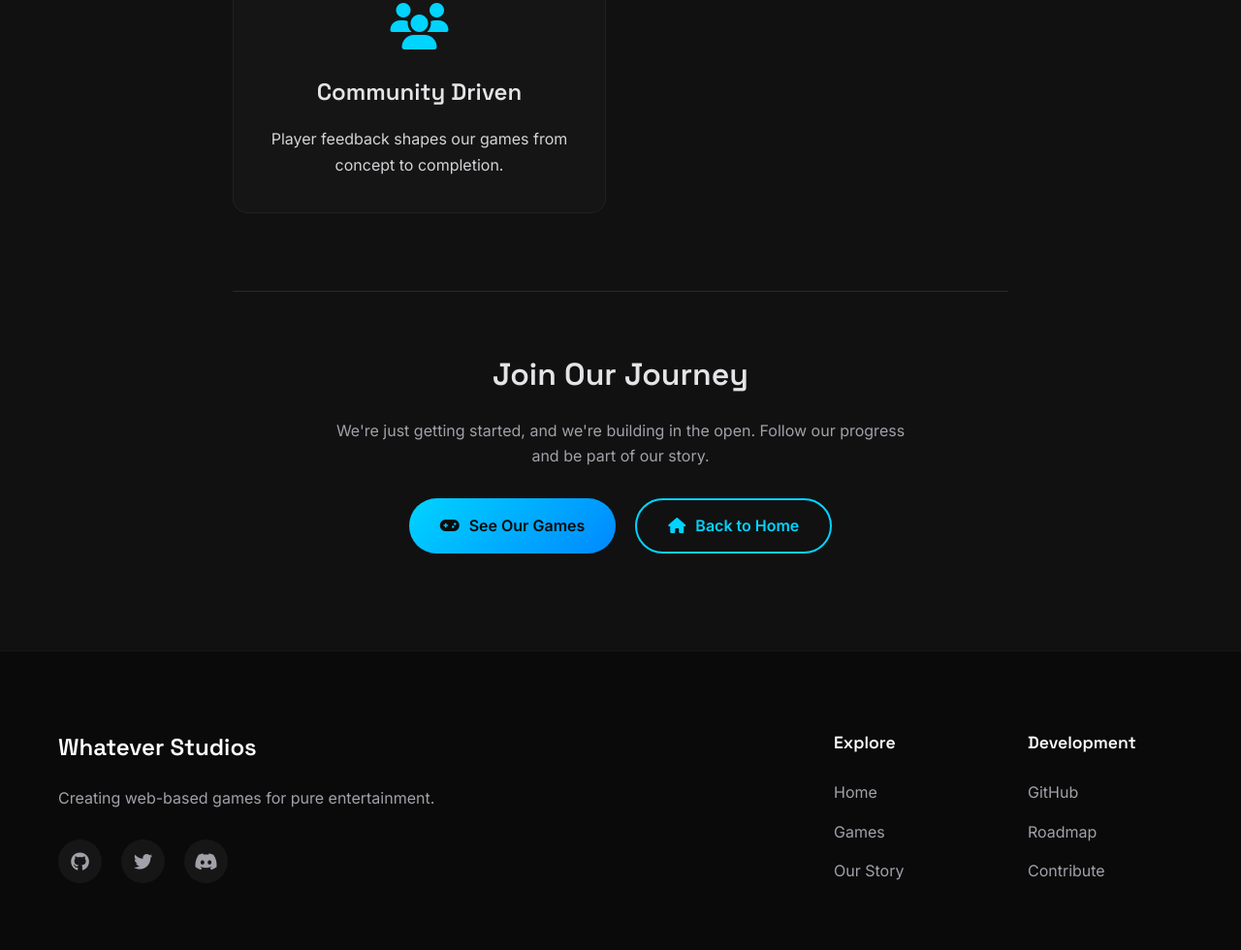
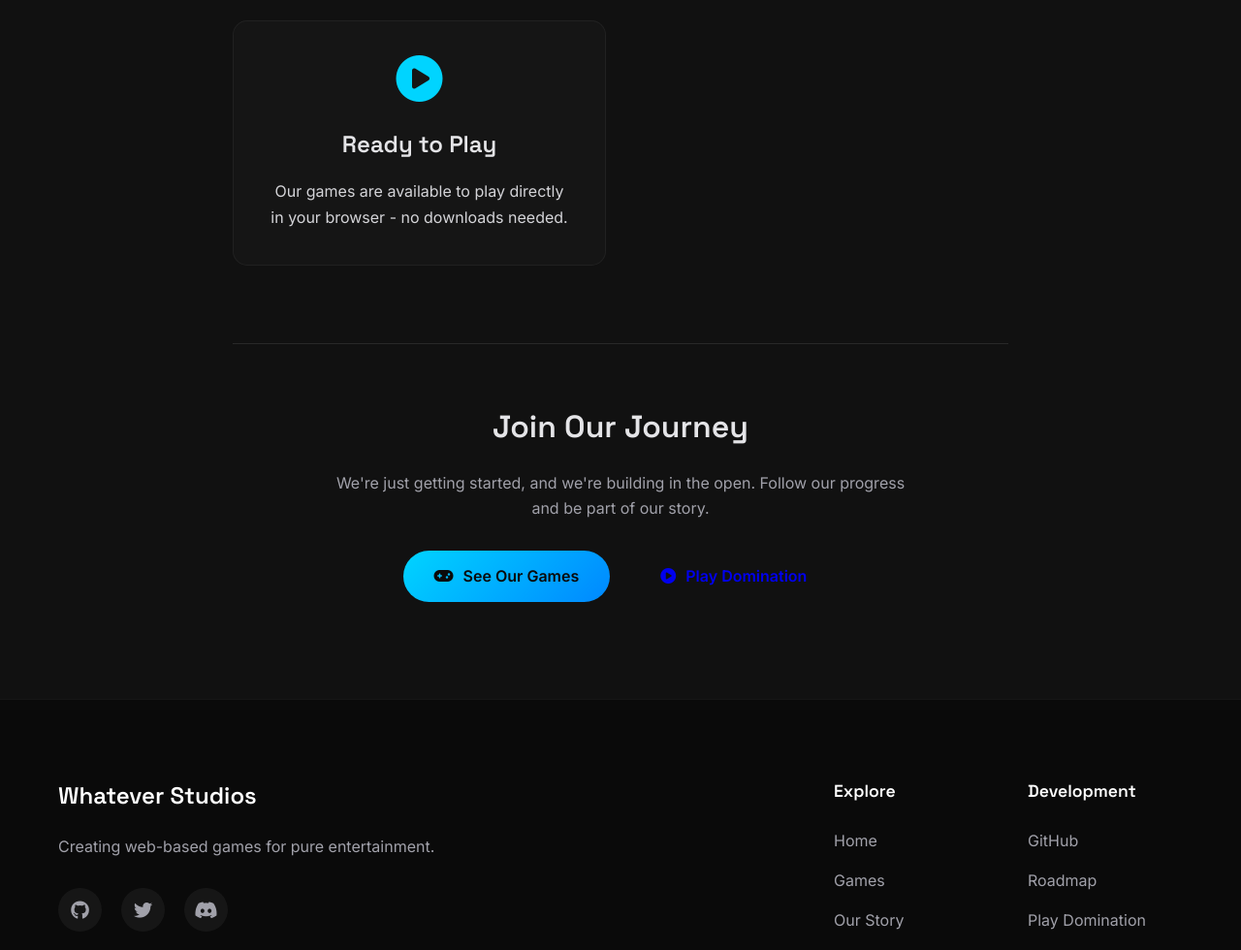
Before and after one commit to Willn0tBill/WtvStudios, a website: page about.html in a window 1280 px wide. Shown: the part 2360-3340 px from the top of the page at 97% size. Drawn offline with Linux system fonts and the light colour scheme.

Commit message:
about.html

```diff
--- a/about.html
+++ b/about.html
@@ -84,6 +84,9 @@
                             </div>
                             <h4>Domination</h4>
                             <p>A turn-based strategy game with deep tactical gameplay</p>
+                            <a href="https://willn0tbill.github.io/domination/index.html" target="_blank" class="btn-small" style="margin-top: 15px;">
+                                <i class="fas fa-play"></i> Play Now
+                            </a>
                         </div>
                         <div class="project-card">
                             <div class="project-icon">
@@ -109,9 +112,9 @@
                             <p>We believe in open development and sharing our process with the community.</p>
                         </div>
                         <div class="philosophy-card">
-                            <i class="fas fa-users"></i>
-                            <h3>Community Driven</h3>
-                            <p>Player feedback shapes our games from concept to completion.</p>
+                            <i class="fas fa-play-circle"></i>
+                            <h3>Ready to Play</h3>
+                            <p>Our games are available to play directly in your browser - no downloads needed.</p>
                         </div>
                     </div>
                 </div>
@@ -123,8 +126,8 @@
                         <a href="games.html" class="btn btn-primary">
                             <i class="fas fa-gamepad"></i> See Our Games
                         </a>
-                        <a href="index.html" class="btn btn-secondary">
-                            <i class="fas fa-home"></i> Back to Home
+                        <a href="https://willn0tbill.github.io/domination/index.html" target="_blank" class="btn btn-play">
+                            <i class="fas fa-play-circle"></i> Play Domination
                         </a>
                     </div>
                 </div>
@@ -165,7 +168,7 @@
                         <h4>Development</h4>
                         <a href="https://github.com/Willn0tBill/WtvStudios" target="_blank">GitHub</a>
                         <a href="#">Roadmap</a>
-                        <a href="#">Contribute</a>
+                        <a href="https://willn0tbill.github.io/domination/index.html" target="_blank">Play Domination</a>
                     </div>
                 </div>
             </div>
```
